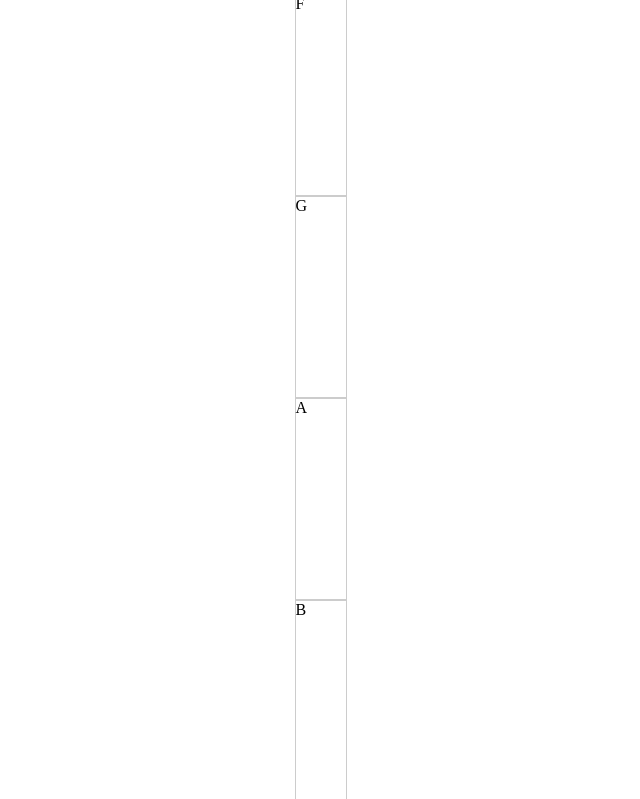
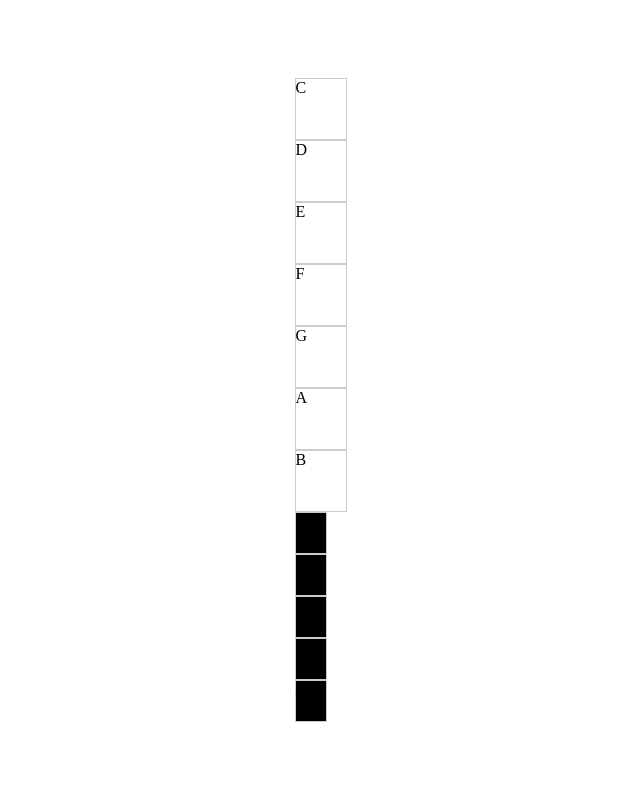
Before and after one commit to YingziCalgary/JoeWebTest, a plain HTML site: page onlineKB.html in a window 1280 px wide. Shown: the top 799 px of the page, without its empty margins (317-957 px from the left). Drawn offline with Linux system fonts and the light colour scheme.

Commit message:
Update onlineKB.html

```diff
--- a/onlineKB.html
+++ b/onlineKB.html
@@ -15,7 +15,7 @@
 
     .piano-key {
       width: 50px;
-      height: 200px;
+      height: 60px;
       background-color: white;
       border: 1px solid #ccc;
       margin-right: 5px;
@@ -25,7 +25,7 @@
     .black-key {
       position: relative;
       width: 30px;
-      height: 120px;
+      height: 40px;
       background-color: black;
       margin-right: -15px;
       z-index: 1;
```
